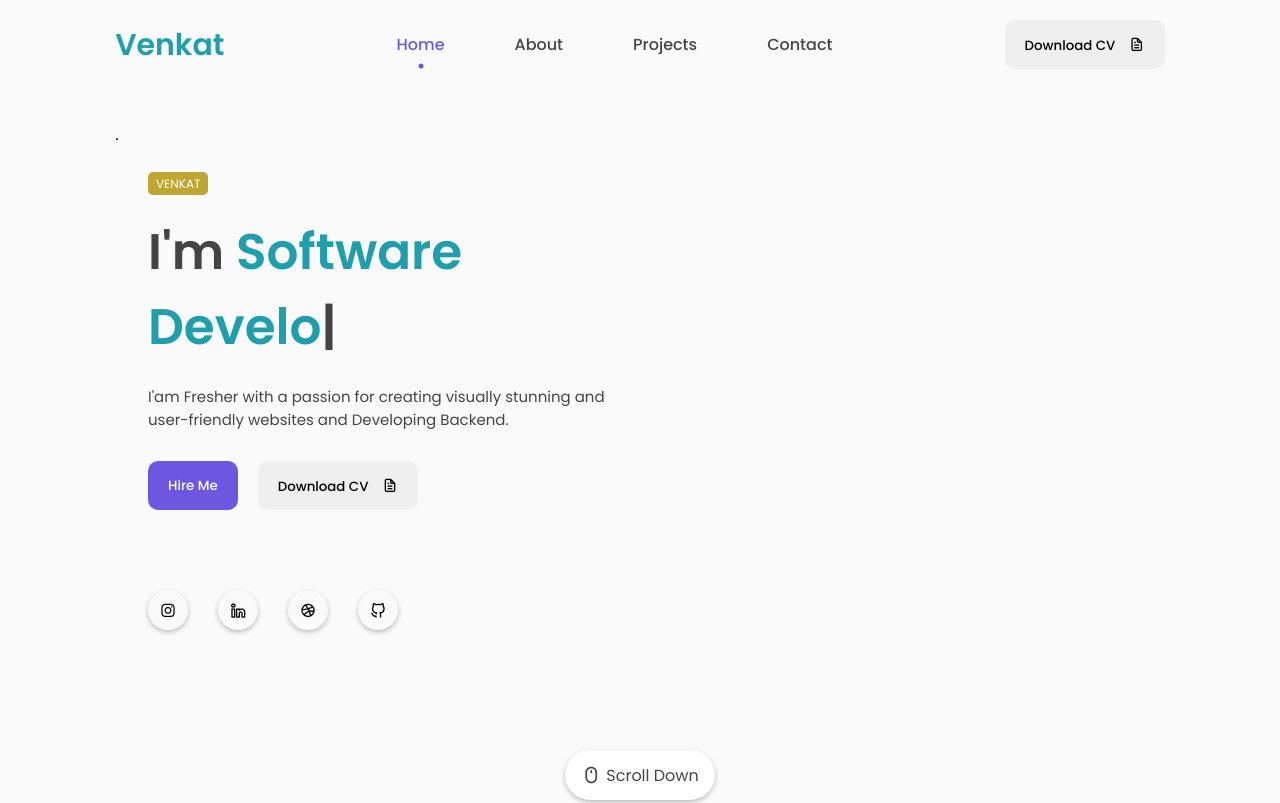
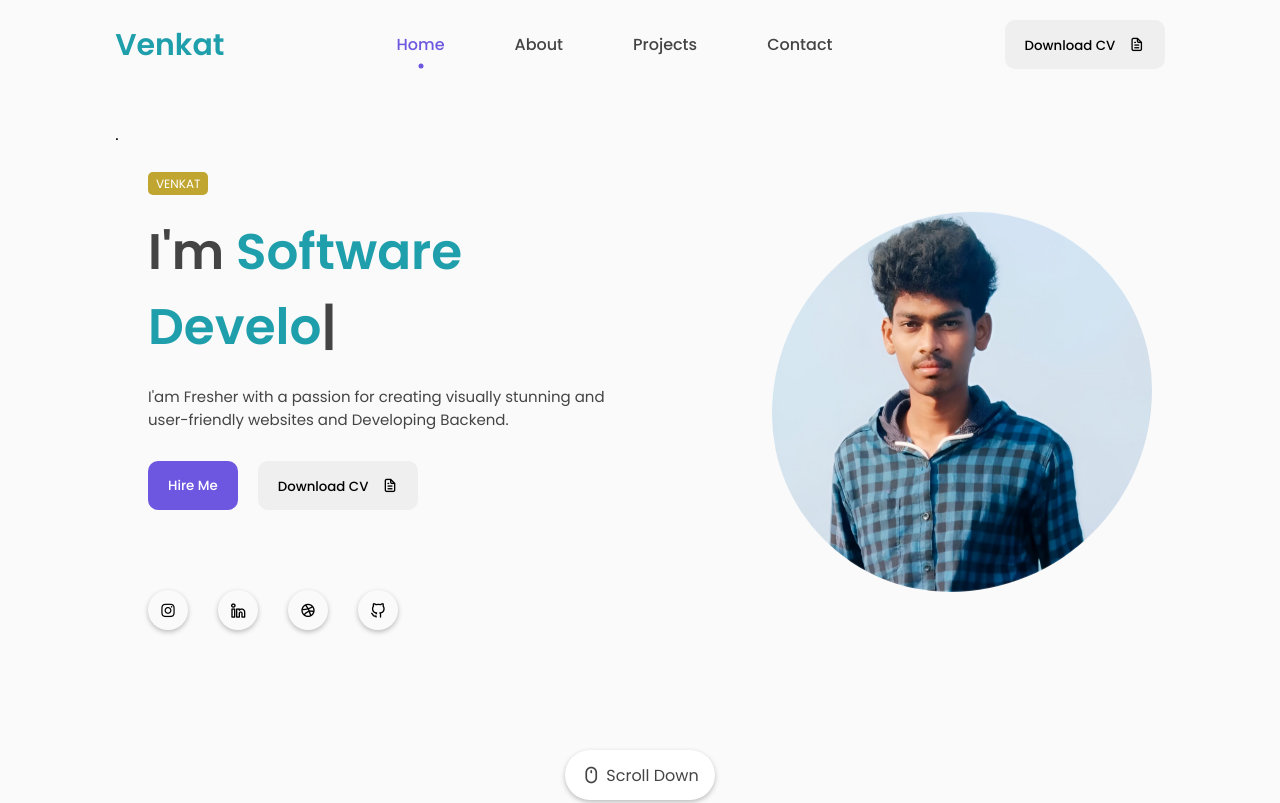
Before and after one commit to venkat-89/venkat, a plain HTML site: page index.html in a window 1280 px wide. Shown: the top 803 px of the page. Drawn offline with nearby package versions, Linux system fonts and the light colour scheme.

Commit message:
Update index.html

```diff
--- a/index.html
+++ b/index.html
@@ -81,7 +81,7 @@
           </div>
           <div class="featured-image">
             <div class="image">
-                <img src="assets/images/venkatfb.jpg" alt="avatar">
+                <img src="venkatfb.jpg" alt="avatar">
             </div>
           </div>
           <div class="scroll-icon-box">
```
